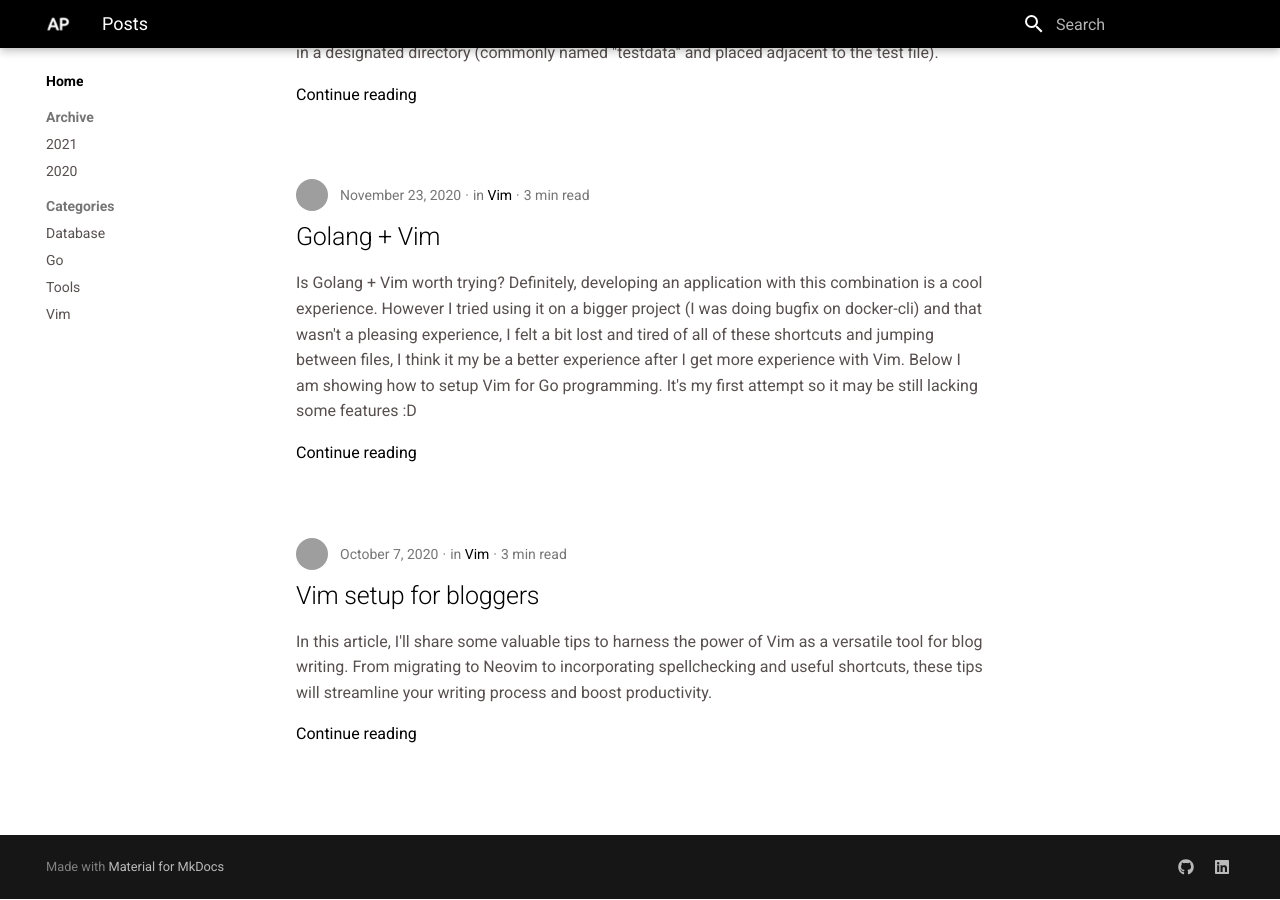
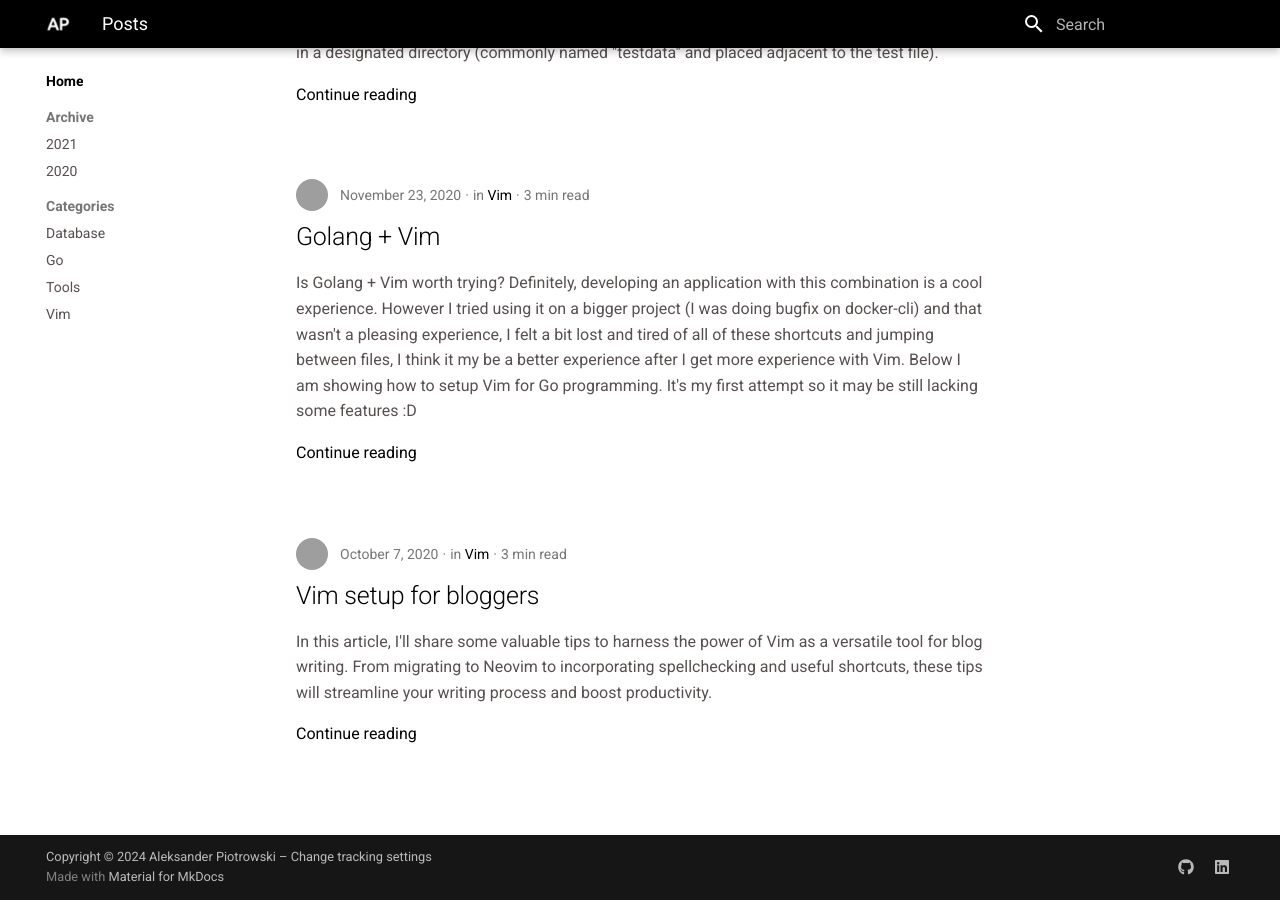
Before and after one commit to apiotrowski312/apiotrowski.xyz, an MkDocs documentation site: the page built from docs/index.md, in a window 1280 px wide and 900 px high, scrolled down 1527 px. Built offline with MkDocs 1.6.1 and Material for MkDocs 9.7.7, drawn with Linux system fonts in a browser that asks for light colours; some of the changed lines change nothing that is shown; grey boxes are pictures that could not be loaded.

Commit message:
Tracking consent

```diff
--- a/mkdocs.yml
+++ b/mkdocs.yml
@@ -31,6 +31,25 @@
   analytics:
     provider: custom
     property: https://apiotrowski312.goatcounter.com/count
+  consent:
+    title: Tracking consent
+    description: >-
+      I use GoatCounter.com to count unique visitors. Following information might be stored:
+      URL of the visited page.
+      Referer header.
+      Browser and system information (derived from User-Agent header or HTTP client hints; the original headers are not stored).
+      Screen size. Country and region name derived from the IP address.
+      The browser language derived from the Accept-Language header.
+    analytics:
+      name: GoatCounter.com
+      checked: true
+    actions:
+      - accept
+      - reject
+
+copyright: >
+  Copyright &copy; 2024 Aleksander Piotrowski –
+  <a href="#__consent">Change tracking settings</a>
 
 nav:
   - Home:
```
